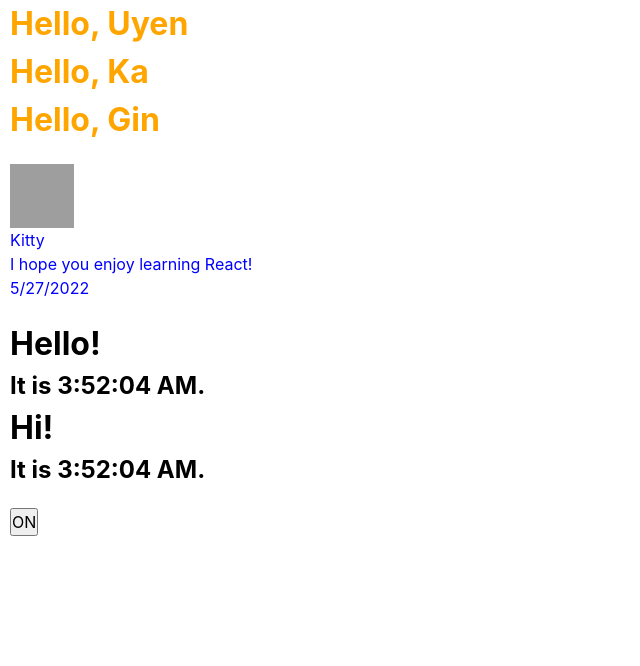
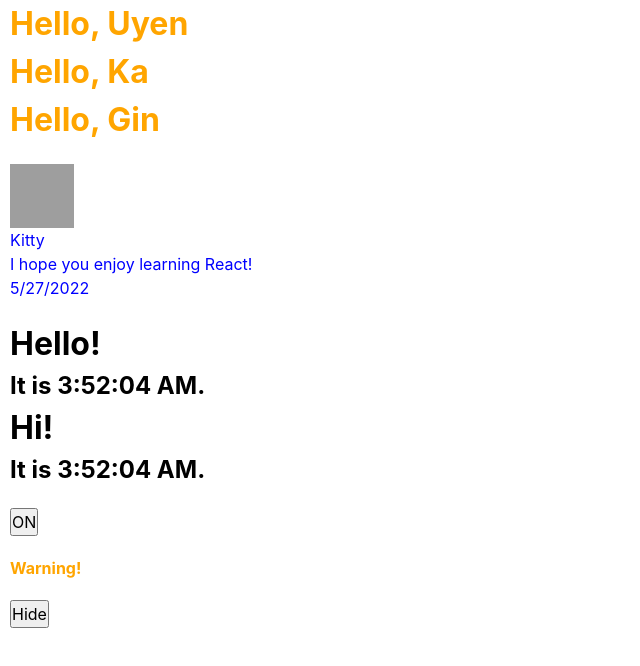
Before and after one commit to uyenho-agilityio/nextjs-training, a React (Vite) app in the folder main-concepts-examples/: page / in a window 1280 px wide. Shown: the top 666 px of the page, without its empty margins (0-640 px from the left). Built offline with nearby package versions, Linux system fonts and the light colour scheme; grey boxes are pictures that could not be loaded.

Commit message:
Add conditional redering

```diff
--- a/main-concepts-examples/index.html
+++ b/main-concepts-examples/index.html
@@ -13,10 +13,12 @@
   <div id="root-1"></div>
   <div id="root-2"></div>
   <div id="root-3"></div>
+  <div id="root-4"></div>
 
   <script type="module" src="/src/main.tsx"></script>
   <script type="module" src="/src/components/tick.tsx"></script>
   <script type="module" src="/src/components/event.tsx"></script>
+  <script type="module" src="/src/components/conditional-rendering.tsx"></script>
 </body>
 
 </html>
--- a/main-concepts-examples/src/App.css
+++ b/main-concepts-examples/src/App.css
@@ -58,3 +58,9 @@ html {
 button {
   margin-top: 20px;
 }
+
+.warning {
+  color: orange;
+  font-weight: 700;
+  margin-top: 20px;
+}
--- a/main-concepts-examples/src/App.tsx
+++ b/main-concepts-examples/src/App.tsx
@@ -1,6 +1,6 @@
-import './App.css';
 import Welcome from './components/welcome';
 import Comment from './components/comment';
+import './App.css';
 
 function App() {
   const comment = {
--- /dev/null
+++ b/main-concepts-examples/src/components/conditional-rendering.tsx
@@ -0,0 +1,39 @@
+import React from 'react';
+import ReactDOM from 'react-dom/client';
+
+interface WarnProps {
+  warn: boolean;
+}
+
+function WarningBanner(props: WarnProps): JSX.Element | null {
+  if (!props.warn) {
+    return null;
+  }
+
+  return <div className="warning">Warning!</div>;
+}
+
+class Page extends React.Component {
+  state = { showWarning: true };
+
+  handleToggleClick = (): void => {
+    this.setState({
+      showWarning: !this.state.showWarning,
+    });
+  };
+
+  render() {
+    return (
+      <div>
+        <WarningBanner warn={this.state.showWarning} />
+        <button onClick={this.handleToggleClick}>{this.state.showWarning ? 'Hide' : 'Show'}</button>
+      </div>
+    );
+  }
+}
+
+ReactDOM.createRoot(document.getElementById('root-4')!).render(
+  <React.StrictMode>
+    <Page />
+  </React.StrictMode>,
+);
--- a/main-concepts-examples/src/components/event.tsx
+++ b/main-concepts-examples/src/components/event.tsx
@@ -1,5 +1,5 @@
 import React from 'react';
-import ReactDOM from 'react-dom';
+import ReactDOM from 'react-dom/client';
 
 class Toggle extends React.Component<{}, { isToggleOn: boolean }> {
   constructor(props: {}) {
@@ -21,4 +21,8 @@ class Toggle extends React.Component<{}, { isToggleOn: boolean }> {
   }
 }
 
-ReactDOM.render(<Toggle />, document.getElementById('root-3'));
+ReactDOM.createRoot(document.getElementById('root-3')!).render(
+  <React.StrictMode>
+    <Toggle />
+  </React.StrictMode>,
+);
--- a/main-concepts-examples/src/components/tick.tsx
+++ b/main-concepts-examples/src/components/tick.tsx
@@ -1,5 +1,5 @@
 import React from 'react';
-import ReactDOM from 'react-dom';
+import ReactDOM from 'react-dom/client';
 
 interface Props {
   date: Date;
@@ -15,7 +15,11 @@ function Clocks(props: Props): JSX.Element {
 }
 
 function ticks(): void {
-  ReactDOM.render(<Clocks date={new Date()} />, document.getElementById('root-1'));
+  ReactDOM.createRoot(document.getElementById('root-1')!).render(
+    <React.StrictMode>
+      <Clocks date={new Date()} />
+    </React.StrictMode>,
+  );
 }
 
 setInterval(ticks, 1000);
@@ -53,7 +57,11 @@ class Clock extends React.Component<{}, { date: Date }> {
 }
 
 function tick(): void {
-  ReactDOM.render(<Clock />, document.getElementById('root-2'));
+  ReactDOM.createRoot(document.getElementById('root-2')!).render(
+    <React.StrictMode>
+      <Clock />
+    </React.StrictMode>,
+  );
 }
 
 setInterval(tick, 1000);
```
